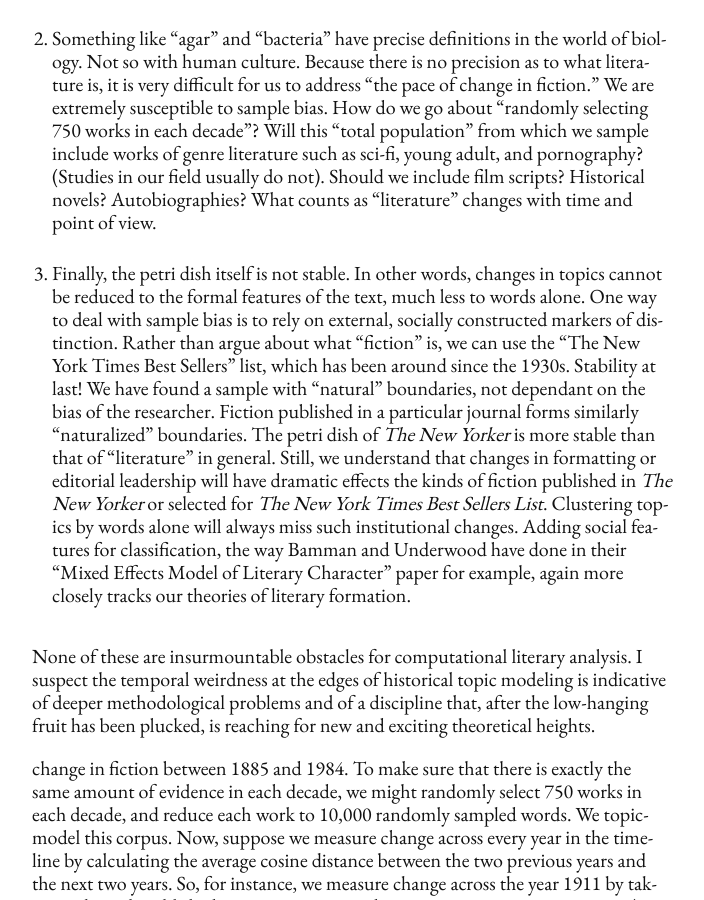
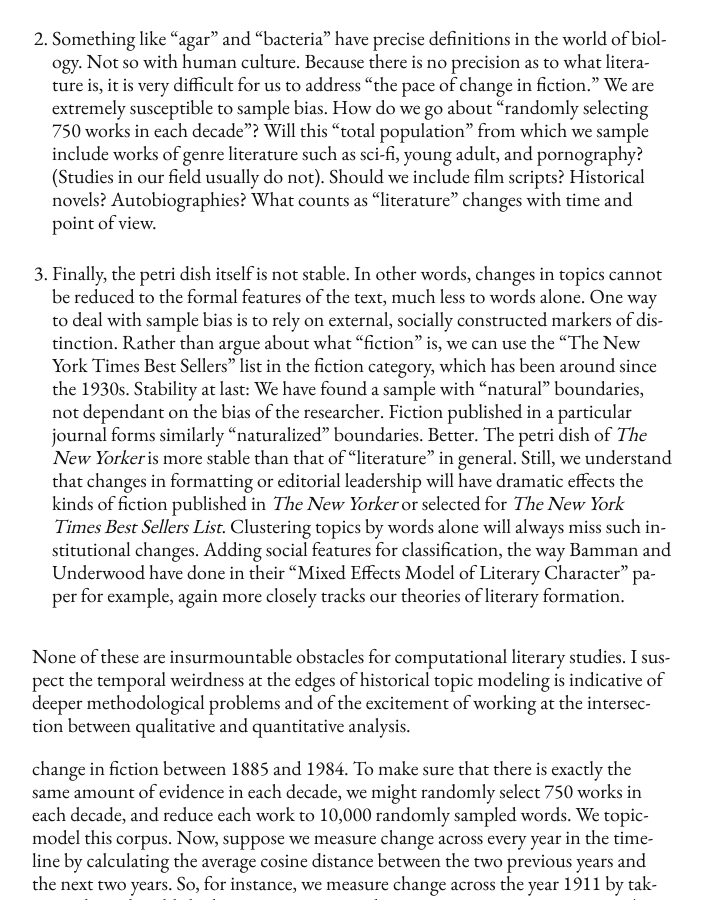
Before and after one commit to denten/denten.github.io, a Jekyll site: the page built from _posts/2018-07-25-time-and-topics.md, in a window 1280 px wide and 900 px high, scrolled down 1819 px. Shown: the whole window, without its empty margins (288-992 px from the left). Built offline with Jekyll 4.4.1, drawn with Linux system fonts in a browser that asks for light colours.

```diff
--- a/_posts/2018-07-25-time-and-topics.md
+++ b/_posts/2018-07-25-time-and-topics.md
@@ -99,24 +99,24 @@
    topics cannot be reduced to the formal features of the text, much less to
 words alone. One way to deal with sample bias is to rely on external, socially
 constructed markers of distinction. Rather than argue about what "fiction" is,
-we can use the "The New York Times Best Sellers" list, which has been around
-since the 1930s. Stability at last! We have found a sample with "natural"
-boundaries, not dependant on the bias of the researcher. Fiction published in
-a particular journal forms similarly "naturalized" boundaries. The petri dish
-of *The New Yorker* is more stable than that of "literature" in general.
-Still, we understand that changes in formatting or editorial leadership will
-have dramatic effects the kinds of fiction published in *The New Yorker* or
-selected for *The New York Times Best Sellers List*. Clustering topics by
-words alone will always miss such institutional changes. Adding social
-features for classification, the way Bamman and Underwood have done in their
-"Mixed Effects Model of Literary Character" paper for example, again more
-closely tracks our theories of literary formation.
+we can use the "The New York Times Best Sellers" list in the fiction category,
+which has been around since the 1930s. Stability at last: We have found a
+sample with "natural" boundaries, not dependant on the bias of the researcher.
+Fiction published in a particular journal forms similarly "naturalized"
+boundaries. Better. The petri dish of *The New Yorker* is more stable than
+that of "literature" in general.  Still, we understand that changes in
+formatting or editorial leadership will have dramatic effects the kinds of
+fiction published in *The New Yorker* or selected for *The New York Times Best
+Sellers List*.  Clustering topics by words alone will always miss such
+institutional changes.  Adding social features for classification, the way
+Bamman and Underwood have done in their "Mixed Effects Model of Literary
+Character" paper for example, again more closely tracks our theories of
+literary formation.
 
-None of these are insurmountable obstacles for computational literary
-analysis. I suspect the temporal weirdness at the edges of historical topic
-modeling is indicative of deeper methodological problems and of a discipline
-that, after the low-hanging fruit has been plucked, is reaching for new and
-exciting theoretical heights.
+None of these are insurmountable obstacles for computational literary studies.
+I suspect the temporal weirdness at the edges of historical topic modeling is
+indicative of deeper methodological problems and of the excitement of working
+at the intersection between qualitative and quantitative analysis.
 
 [^2]: Ted writes: "For instance, suppose we want to understand the pace of
 change in fiction between 1885 and 1984. To make sure that there is exactly
```
